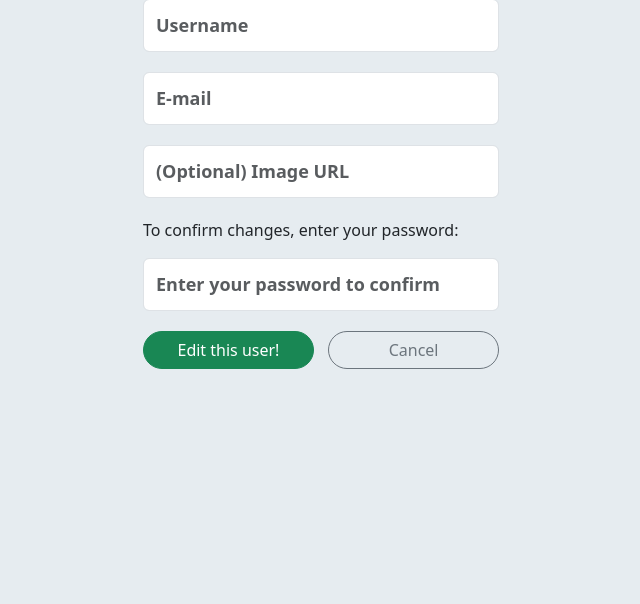
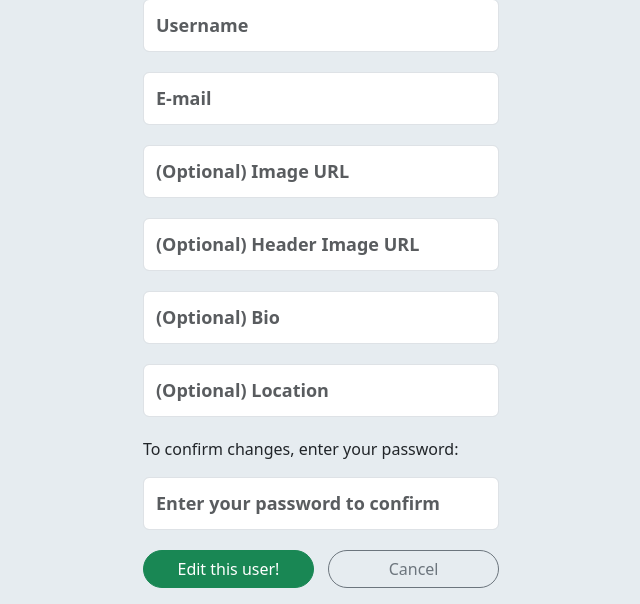
Before and after one commit to edmondsoun/flask-warbler, a Flask app: template templates/users/edit.html in a window 1280 px wide. Shown: the part 209-813 px from the top of the page, without its empty margins (319-959 px from the left). Before the commit the page ends 578 px from the top, so only its background shows below. Run offline with Flask 2, Linux system fonts and the light colour scheme; the template is opened without the code that fills it: values that come from a table or form of the project are taken from there, others are empty.

Commit message:
update profile form and routes

```diff
--- a/app.py
+++ b/app.py
@@ -5,7 +5,7 @@ from flask import Flask, render_template, request, flash, redirect, session, g
 from flask_debugtoolbar import DebugToolbarExtension
 from sqlalchemy.exc import IntegrityError
 
-from forms import UserAddForm, LoginForm, MessageForm, CsrfOnlyForm
+from forms import UserAddForm, LoginForm, MessageForm, CsrfOnlyForm, UserEditForm
 from models import db, connect_db, User, Message
 
 load_dotenv()
@@ -135,7 +135,7 @@ def logout():
     # no session.pop?
 
     else:
-        raise Unauthorized()
+        flash("Access unauthorized.", "danger")
 
 ##############################################################################
 # General user routes:
@@ -238,7 +238,28 @@ def stop_following(follow_id):
 def profile():
     """Update profile for current user."""
 
-    # IMPLEMENT THIS
+    if not g.user:
+        flash("Access unauthorized.", "danger")
+        return redirect("/")
+
+    form = UserEditForm(obj=g.user)
+
+    if form.validate_on_submit():
+        g.user.username = form.username.data
+        g.user.email = form.email.data
+        g.user.image_url = form.image_url.data
+        g.user.header_image_url = form.header_image_url.data
+        g.user.bio = form.bio.data
+        g.user.location = form.location.data
+
+        if User.authenticate(g.user.username, form.password.data):
+            db.session.commit()
+            return redirect(f"/users/{g.user.id}")
+        else:
+            flash("Incorrect password!")
+            return render_template("users/edit.html", form = form)
+    else:
+        return render_template("users/edit.html", form = form)
 
 
 @app.post('/users/delete')
--- a/forms.py
+++ b/forms.py
@@ -1,6 +1,6 @@
 from flask_wtf import FlaskForm
 from wtforms import StringField, PasswordField, TextAreaField
-from wtforms.validators import DataRequired, Email, Length
+from wtforms.validators import DataRequired, Email, Length, Optional, URL
 
 
 class MessageForm(FlaskForm):
@@ -17,6 +17,16 @@ class UserAddForm(FlaskForm):
     password = PasswordField('Password', validators=[Length(min=6)])
     image_url = StringField('(Optional) Image URL')
 
+class UserEditForm(FlaskForm):
+    """Form for updating users."""
+
+    username = StringField('Username', validators=[DataRequired()])
+    email = StringField('E-mail', validators=[DataRequired(), Email()])
+    image_url = StringField('(Optional) Image URL')
+    header_image_url = StringField('(Optional) Header Image URL')
+    bio = StringField('(Optional) Bio', validators=[Optional(), Length(max=100)])
+    location = StringField('(Optional) Location')
+    password = PasswordField('Password', validators=[Length(min=6)])
 
 class LoginForm(FlaskForm):
     """Login form."""
--- a/templates/users/edit.html
+++ b/templates/users/edit.html
@@ -32,7 +32,7 @@
             class="form-control") }}
         <div class="edit-btn-area">
           <button class="btn btn-success">Edit this user!</button>
-          <a href="/users/{{ user_id }}" class="btn btn-outline-secondary">Cancel</a>
+          <a href="/users/{{ g.user.id }}" class="btn btn-outline-secondary">Cancel</a>
         </div>
 
       </form>
--- a/templates/users/followers.html
+++ b/templates/users/followers.html
@@ -36,7 +36,7 @@
             {% endif %}
 
           </div>
-          <p class="card-bio">BIO HERE</p>
+          <p class="card-bio">{{ follower.bio }}</p>
         </div>
       </div>
     </div>
--- a/templates/users/following.html
+++ b/templates/users/following.html
@@ -35,7 +35,7 @@
             {% endif %}
 
           </div>
-          <p class="card-bio">BIO HERE</p>
+          <p class="card-bio">{{ followed_user.bio }}</p>
         </div>
       </div>
     </div>
--- a/templates/users/index.html
+++ b/templates/users/index.html
@@ -44,7 +44,7 @@
               {% endif %}
 
             </div>
-            <p class="card-bio">BIO HERE</p>
+            <p class="card-bio">{{ user.bio }}</p>
           </div>
         </div>
       </div>
```
